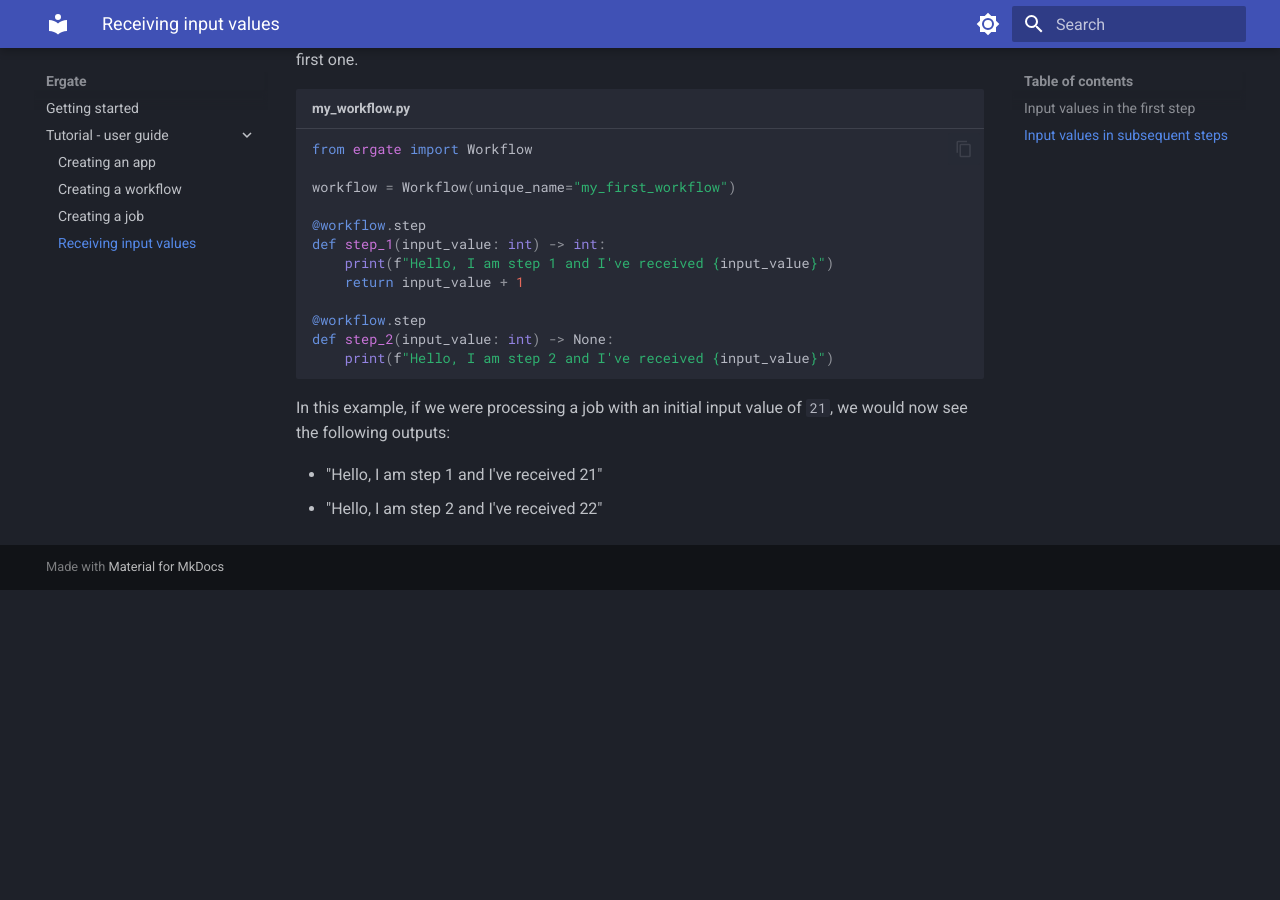
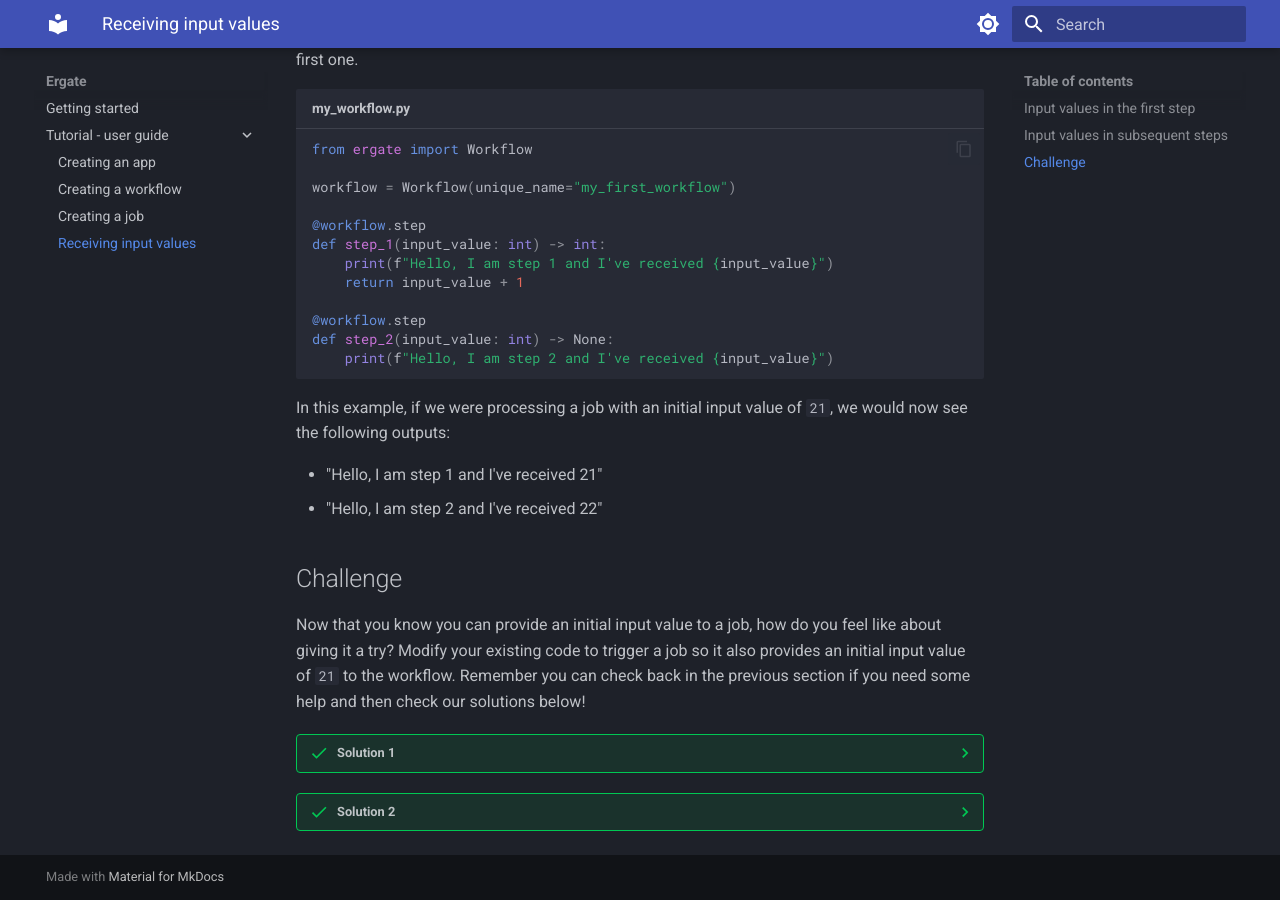
Before and after one commit to prryplatypus/ergate, an MkDocs documentation site: the page built from docs/basics/input-values.md, in a window 1280 px wide and 900 px high, scrolled down 1000 px. Built offline with MkDocs 1.6.1 and Material for MkDocs 9.7.7, drawn with Linux system fonts in a browser that asks for light colours; before the commit the page ends 1590 px from its top, so only the background shows below that.

Commit message:
Input values challenge

````diff
--- a/docs/basics/input-values.md
+++ b/docs/basics/input-values.md
@@ -50,3 +50,52 @@ In this example, if we were processing a job with an initial input value of `21`
 
 - "Hello, I am step 1 and I've received 21"
 - "Hello, I am step 2 and I've received 22"
+
+
+## Challenge
+
+Now that you know you can provide an initial input value to a job, how do you feel like about giving it a try? Modify your existing code to trigger a job so it also provides an initial input value of `21` to the workflow. Remember you can check back in the previous section if you need some help and then check our solutions below!
+
+??? success "Solution 1"
+
+    ```py title="app.py"
+    from ergate import Ergate
+    from my_queue import MyQueue, queue
+    from my_state_store import MyStateStore
+    from my_workflow import workflow
+
+    app = Ergate(
+        queue=MyQueue(),
+        state_store=MyStateStore(),
+    )
+    app.register_workflow(workflow)
+
+    if __name__ == "__main__":
+        job = Job(workflow_name="my_first_workflow", initial_input_value=21)
+        queue.put(job.model_dump(mode="json"))
+        app.run()
+    ```
+
+??? success "Solution 2"
+
+    ```py title="app.py"
+    from ergate import Ergate
+    from my_queue import MyQueue, queue
+    from my_state_store import MyStateStore
+    from my_workflow import workflow
+
+    app = Ergate(
+        queue=MyQueue(),
+        state_store=MyStateStore(),
+    )
+    app.register_workflow(workflow)
+
+    if __name__ == "__main__":
+        queue.put(
+            {
+                "workflow_name": "my_first_workflow",
+                "initial_input_value": 21,
+            }
+        )
+        app.run()
+    ```
````
